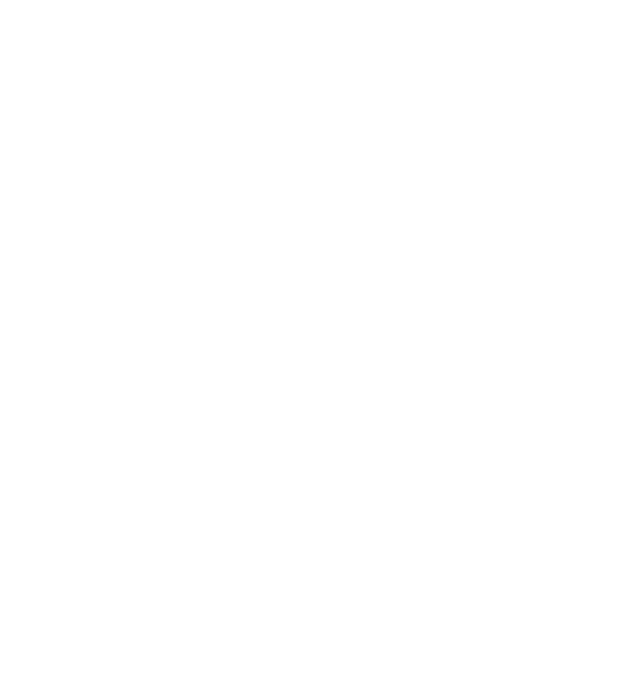
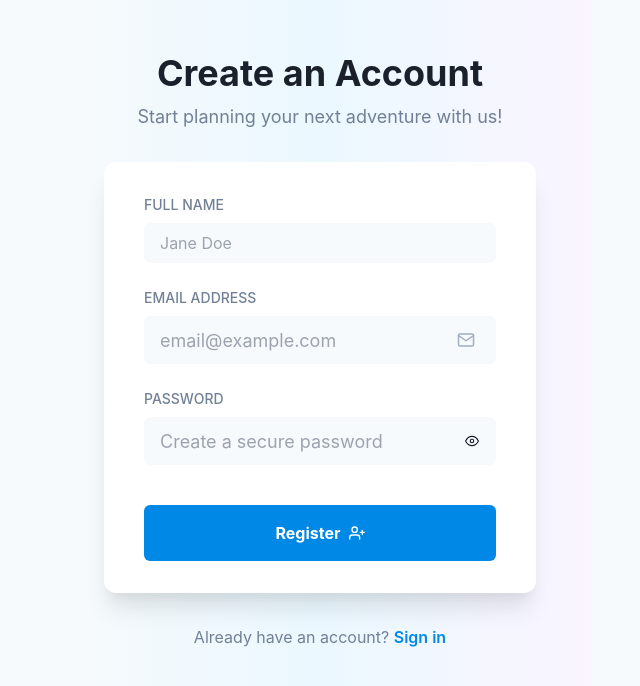
Before and after one commit to cs411-alawini/sp25-cs411-team026-RandomAhGroup, a React (Vite) app in the folder frontend/: page /register in a window 1280 px wide. Before the commit this address had no page. Shown: the part 108-794 px from the top of the page, without its empty margins (320-960 px from the left). Built offline with nearby package versions, Linux system fonts and the light colour scheme.

Commit message:
New user Creation

```diff
--- a/frontend/src/App.jsx
+++ b/frontend/src/App.jsx
@@ -1,6 +1,7 @@
 import { BrowserRouter as Router, Routes, Route, Navigate, useLocation } from "react-router-dom";
 import "./App.css";
 import SignIn from "./pages/SignIn";
+import Register from "./pages/Register";
 import TripPlanningPage from "./pages/TripPlanningPage";
 import MyItinerariesPage from "./pages/MyItinerariesPage";
 import NavBar from "./components/NavBar";
@@ -9,7 +10,7 @@
 // Layout wrapper component that conditionally shows NavBar
 const Layout = ({ children }) => {
   const location = useLocation();
-  const isSignInPage = location.pathname === "/sign-in";
+  const isSignInPage = location.pathname === "/sign-in" || location.pathname === "/register";
 
   return (
     <Box>
@@ -25,6 +26,7 @@
       <Routes>
         <Route path="/" element={<Navigate to="/sign-in" replace />} />
         <Route path="/sign-in" element={<SignIn />} />
+        <Route path="/register" element={<Register />} />
         <Route
           path="/trip-planning"
           element={
--- /dev/null
+++ b/frontend/src/pages/Register.jsx
@@ -0,0 +1,240 @@
+import { useState } from "react";
+import { useNavigate } from "react-router-dom";
+import {
+  Box,
+  Button,
+  Container,
+  Flex,
+  FormControl,
+  FormLabel,
+  Heading,
+  Input,
+  Stack,
+  Text,
+  useColorModeValue,
+  InputGroup,
+  InputRightElement,
+  IconButton,
+  useToast,
+  Alert,
+  AlertIcon,
+} from "@chakra-ui/react";
+import { motion } from "framer-motion";
+import { FiMail, FiEye, FiEyeOff, FiUserPlus } from "react-icons/fi";
+import { authService } from "../services/api";
+
+const MotionBox = motion(Box);
+const MotionHeading = motion(Heading);
+const MotionText = motion(Text);
+
+function Register() {
+  const [name, setName] = useState("");
+  const [email, setEmail] = useState("");
+  const [password, setPassword] = useState("");
+  const [showPassword, setShowPassword] = useState(false);
+  const [isLoading, setIsLoading] = useState(false);
+  const [error, setError] = useState("");
+  const navigate = useNavigate();
+  const toast = useToast();
+
+  const handleRegister = async (e) => {
+    e.preventDefault();
+    setIsLoading(true);
+    setError("");
+
+    try {
+      await authService.register(name, email, password);
+      toast({
+        title: "Registration successful",
+        description: "You can now sign in with your credentials.",
+        status: "success",
+        duration: 3000,
+        isClosable: true,
+      });
+      navigate("/");
+    } catch (err) {
+      console.error("Registration error:", err);
+      setError(
+        err.response?.data?.message || "Registration failed. Please try again."
+      );
+    } finally {
+      setIsLoading(false);
+    }
+  };
+
+
+  const cardBg = useColorModeValue("white", "gray.800");
+  const bgGradient = useColorModeValue(
+    "linear(to-r, gray.50, blue.50, purple.50)",
+    "linear(to-r, gray.900, blue.900, purple.900)"
+  );
+  const inputBg = useColorModeValue("gray.50", "gray.700");
+
+  return (
+    <Flex
+      minH="100vh"
+      align="center"
+      justify="center"
+      bgGradient={bgGradient}
+      py={12}
+      px={4}
+    >
+      <Container maxW="lg" py={{ base: 10, md: 20 }} px={{ base: 5, md: 10 }}>
+        <Stack align="center" mb={8}>
+          <MotionHeading
+            initial={{ y: -20, opacity: 0 }}
+            animate={{ y: 0, opacity: 1 }}
+            transition={{ duration: 0.5 }}
+            fontSize={{ base: "3xl", md: "4xl" }}
+            textAlign="center"
+            fontWeight="bold"
+          >
+            Create an Account
+          </MotionHeading>
+          <MotionText
+            initial={{ opacity: 0 }}
+            animate={{ opacity: 1 }}
+            transition={{ delay: 0.3, duration: 0.5 }}
+            fontSize="lg"
+            color="gray.500"
+            textAlign="center"
+            maxW="md"
+          >
+            Start planning your next adventure with us!
+          </MotionText>
+        </Stack>
+
+        <MotionBox
+          initial={{ opacity: 0, y: 20 }}
+          animate={{ opacity: 1, y: 0 }}
+          transition={{ delay: 0.5, duration: 0.5 }}
+          py={8}
+          px={{ base: 4, md: 10 }}
+          shadow="xl"
+          bg={cardBg}
+          rounded="xl"
+        >
+          {error && (
+            <Alert status="error" mb={6} rounded="md">
+              <AlertIcon />
+              {error}
+            </Alert>
+          )}
+
+          <form onSubmit={handleRegister}>
+            <Stack spacing={6}>
+              <FormControl id="name">
+                <FormLabel fontSize="sm" fontWeight="medium" color="gray.500">
+                  FULL NAME
+                </FormLabel>
+                <Input
+                  bg={inputBg}
+                  border="none"
+                  type="text"
+                  placeholder="Jane Doe"
+                  value={name}
+                  onChange={(e) => setName(e.target.value)}
+                  required
+                  _focus={{ boxShadow: "outline" }}
+                />
+              </FormControl>
+
+              <FormControl id="email">
+                <FormLabel fontSize="sm" fontWeight="medium" color="gray.500">
+                  EMAIL ADDRESS
+                </FormLabel>
+                <InputGroup size="lg">
+                  <Input
+                    bg={inputBg}
+                    border="none"
+                    type="email"
+                    placeholder="email@example.com"
+                    value={email}
+                    onChange={(e) => setEmail(e.target.value)}
+                    required
+                    _focus={{ boxShadow: "outline" }}
+                  />
+                  <InputRightElement>
+                    <Box color="gray.400" mr={3}>
+                      <FiMail />
+                    </Box>
+                  </InputRightElement>
+                </InputGroup>
+              </FormControl>
+
+              <FormControl id="password">
+                <FormLabel fontSize="sm" fontWeight="medium" color="gray.500">
+                  PASSWORD
+                </FormLabel>
+                <InputGroup size="lg">
+                  <Input
+                    bg={inputBg}
+                    border="none"
+                    type={showPassword ? "text" : "password"}
+                    placeholder="Create a secure password"
+                    value={password}
+                    onChange={(e) => setPassword(e.target.value)}
+                    required
+                    _focus={{ boxShadow: "outline" }}
+                  />
+                  <InputRightElement>
+                    <IconButton
+                      size="sm"
+                      variant="ghost"
+                      colorScheme="gray"
+                      aria-label={showPassword ? "Hide password" : "Show password"}
+                      icon={showPassword ? <FiEyeOff /> : <FiEye />}
+                      onClick={() => setShowPassword(!showPassword)}
+                    />
+                  </InputRightElement>
+                </InputGroup>
+              </FormControl>
+
+              <Box pt={4}>
+                <Button
+                  as={motion.button}
+                  whileHover={{ translateY: -2 }}
+                  whileTap={{ scale: 0.98 }}
+                  colorScheme="brand"
+                  size="lg"
+                  fontSize="md"
+                  fontWeight="bold"
+                  w="full"
+                  h="56px"
+                  rightIcon={<FiUserPlus />}
+                  type="submit"
+                  isLoading={isLoading}
+                  loadingText="Creating account..."
+                >
+                  Register
+                </Button>
+              </Box>
+            </Stack>
+          </form>
+        </MotionBox>
+
+        <MotionText
+          initial={{ opacity: 0 }}
+          animate={{ opacity: 1 }}
+          transition={{ delay: 0.8, duration: 0.5 }}
+          mt={8}
+          textAlign="center"
+          color="gray.500"
+        >
+          Already have an account?{" "}
+          <Text
+            as="span"
+            color="brand.500"
+            fontWeight="semibold"
+            cursor="pointer"
+            onClick={() => navigate("/signin")}
+          >
+            Sign in
+          </Text>
+        </MotionText>
+      </Container>
+    </Flex>
+  );
+}
+
+export default Register;
```
Also changed, not shown: frontend/package.json (+6 -6 lines), 1 other file (tests, documents, lock files or other folders).
